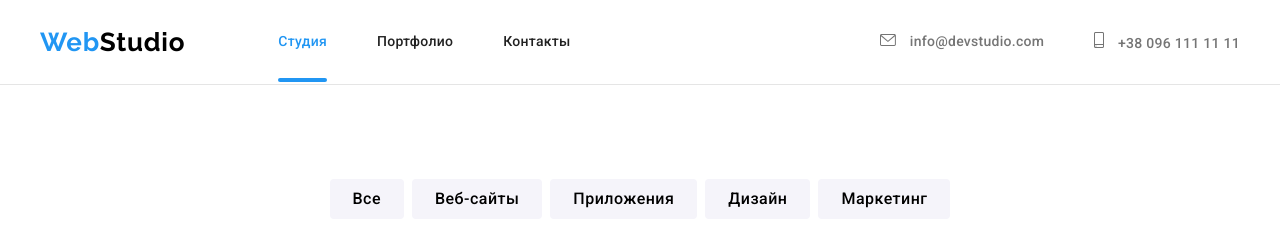
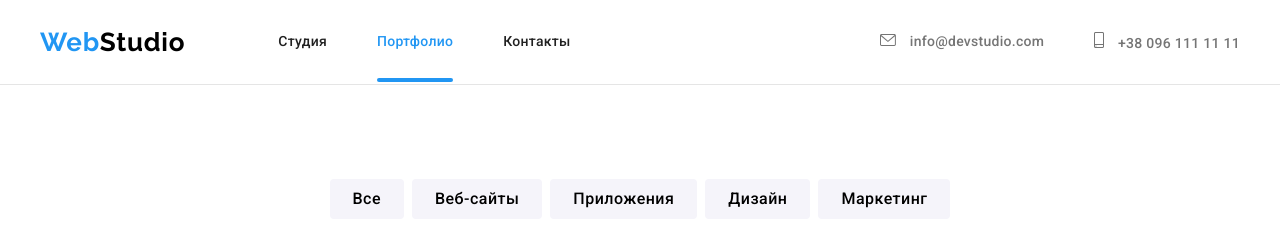
Before and after one commit to unkindled11/goit-markup-hw-07, a plain HTML site: page portfolio.html in a window 1280 px wide. Shown: the top 247 px of the page. Drawn offline with nearby package versions, Linux system fonts and the light colour scheme; files that its build step writes are made by us from their sources.

Commit message:
bugs fixed

```diff
--- a/portfolio.html
+++ b/portfolio.html
@@ -27,10 +27,12 @@
           <a class="logo" href="/"><span class="web">Web</span>Studio</a>
           <ul class="site-nav list">
             <li class="site-nav__item">
-              <a class="site-nav__link current" href="">Студия</a>
+              <a class="site-nav__link" href="./index.html">Студия</a>
             </li>
             <li class="site-nav__item">
-              <a class="site-nav__link" href="./portfolio.html"> Портфолио</a>
+              <a class="site-nav__link current" href="./portfolio.html">
+                Портфолио</a
+              >
             </li>
             <li class="site-nav__item">
               <a class="site-nav__link" href="">Контакты</a>
--- a/sass/layout/_modal.scss
+++ b/sass/layout/_modal.scss
@@ -116,7 +116,6 @@
   @include font(null, 14px, 1.71, 0.03em);
   color: var(--secondary-text-color);
   display: flex;
-
 }
 
 .modal-form__check-icon {
@@ -136,7 +135,7 @@
   align-self: center;
 }
 
-.modal-form__check-text:checked + .modal-form__policy--span {
+.modal-form__check:checked + .modal-form__check-text span {
   background-color: var(--action-color);
   border: none;
   transition-property: background-color;
```
Also changed, not shown: css/main.css, css/main.min.css, 2 other files.
